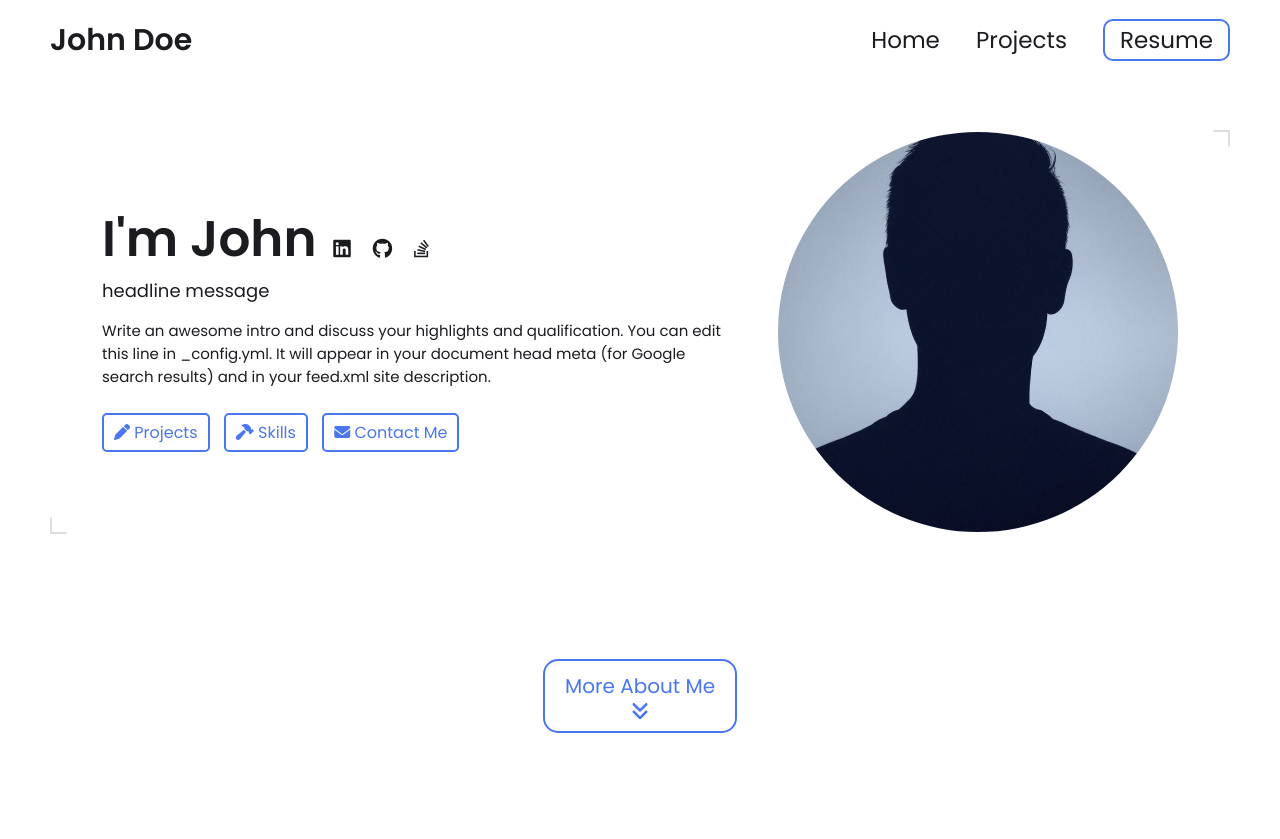
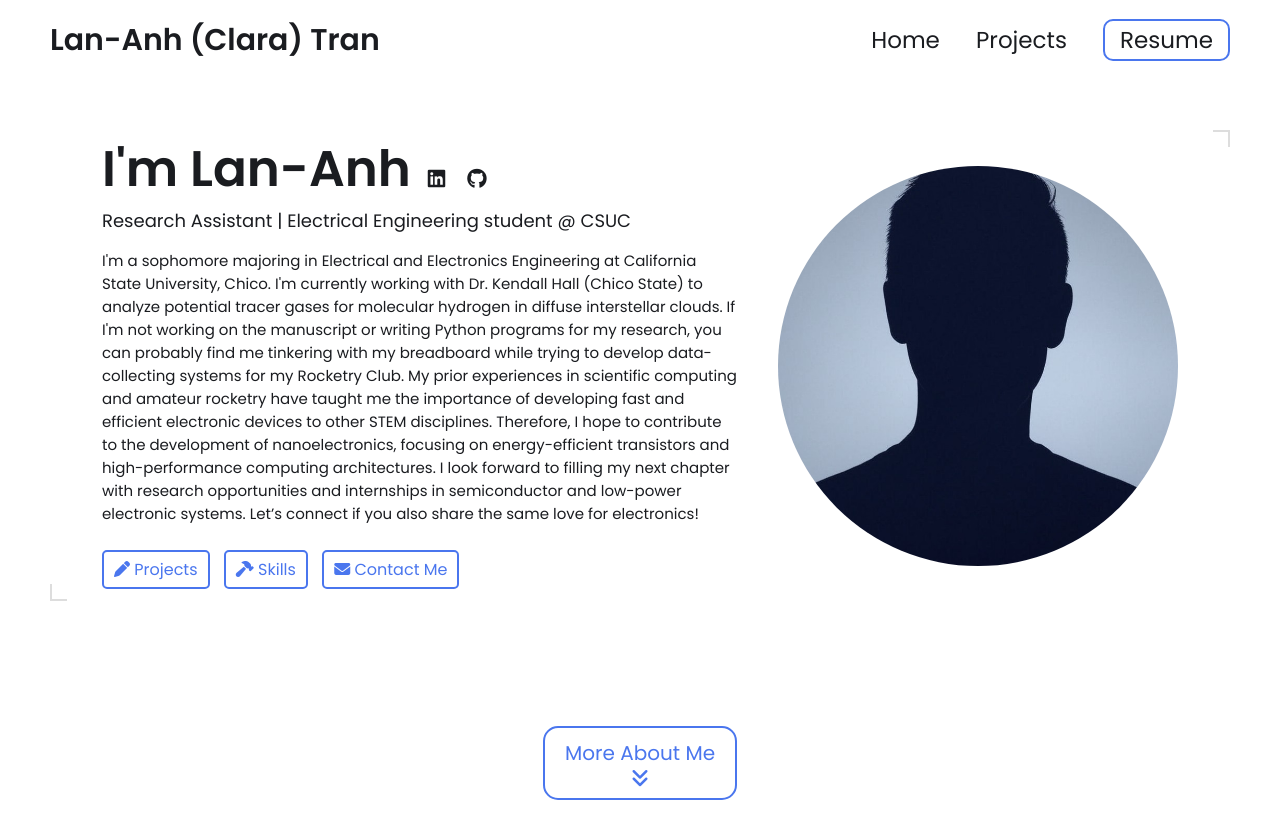
Before and after one commit to lananh-tran/lananh-tran.github.io, a Jekyll site: the page built from index.html, in a window 1280 px wide and 900 px high. Shown: the top 839 px of the window. Built offline with Jekyll 4.4.1, drawn with Linux system fonts in a browser that asks for light colours.

Commit message:
update _config.yml

```diff
--- a/_config.yml
+++ b/_config.yml
@@ -7,17 +7,24 @@
 
 # Main Page Setup
 
-title: John Doe's Portfolio # This is what shows up in the tab of the browser
+title: Lan-Anh Tran's Website # This is what shows up in the tab of the browser
 
 
 
 # Hero Section
-name: John Doe
-headline: headline message
+name: Lan-Anh (Clara) Tran
+headline: Research Assistant | Electrical Engineering student @ CSUC
 description: >- # dont remove this line. this will ignore all new lines until the next section
-  Write an awesome intro and discuss your highlights and qualification. You can edit this
-  line in _config.yml. It will appear in your document head meta (for
-  Google search results) and in your feed.xml site description.
+  I'm a sophomore majoring in Electrical and Electronics Engineering at California State University, Chico.
+  I'm currently working with Dr. Kendall Hall (Chico State) to analyze potential tracer gases for molecular hydrogen
+  in diffuse interstellar clouds. If I'm not working on the manuscript or writing Python programs for my research,
+  you can probably find me tinkering with my breadboard while trying to develop data-collecting systems for my Rocketry Club.
+
+  My prior experiences in scientific computing and amateur rocketry have taught me the importance of developing fast and efficient
+  electronic devices to other STEM disciplines. Therefore, I hope to contribute to the development of nanoelectronics,
+  focusing on energy-efficient transistors and high-performance computing architectures. I look forward to filling my next chapter
+  with research opportunities and internships in semiconductor and low-power electronic systems. Let’s connect if you also share
+  the same love for electronics!
 
 # Place your profile image in /assets/images/profile-image/folder and edit the file name
 profile_image: ./assets/images/profile-image/avatar.jpeg
@@ -25,15 +32,15 @@ profile_image: ./assets/images/profile-image/avatar.jpeg
 
 # Link your resume
 # You can place your resume in assets/resume/{resume file.pdf} or add external link such as pdf saved in google drive
-resume-url: https://drive.google.com/file/d/13Z3duVzh-gguPU5r03oJVEE6rV9rd3DS/view?usp=sharing
+resume-url: ./assets/resume/{Tran_Anh_Resume.pdf}
 
 
 # Set up external links - this will show up as small icons next to your name.
 
 external-links:    # input only your own url slug. The icons with missing entries will not appear.
-  linkedin: test    # https://www.linkedin.com/in/{your url slug}
-  github: leea12    # https://github.com/{your url slug}
-  stackoverflow: test      # https://stackoverflow.com/users/{your url slug}
+  linkedin: lananh-tran6    # https://www.linkedin.com/in/{your url slug}
+  github: lananh-tran    # https://github.com/{your url slug}
+  stackoverflow:      # https://stackoverflow.com/users/{your url slug}
   medium:            # https://medium.com/@{your url slug}
   x-twitter:   # https://x.com/{your url slug}
   threads:            # https://threads.net/@{your url slug}
```
